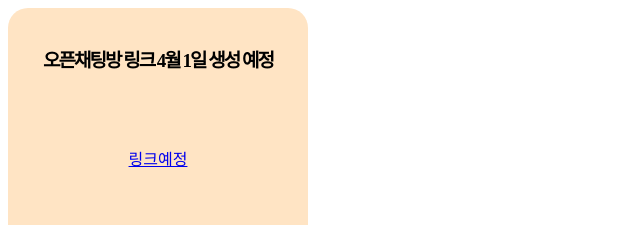
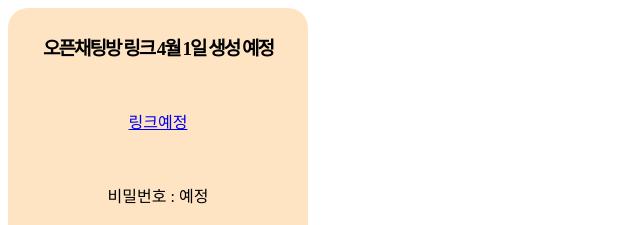
Before and after one commit to zing105/harim.github.io, a plain HTML site: page index.html in a window 1280 px wide. Shown: the top 225 px of the page, without its empty margins (0-640 px from the left). Drawn offline with Linux system fonts and the light colour scheme.

Commit message:
Update index.html

```diff
--- a/index.html
+++ b/index.html
@@ -23,6 +23,7 @@
         <section class="se1">
             <h1>오픈채팅방 링크 4월 1일 생성 예정</h1>
             <p><a href="#" target="_self">링크예정</a></p>
+            <p>비밀번호 : 예정</p>
             <div>
                 <p>DLDK 페스티벌 참여자만 참여 부탁드립니다.</p>
                 <img src="https://dldk.com/wp-content/uploads/2023/02/dldkkorea_web_event_small-1.jpg" alt="DLDK 페스티벌">
```
